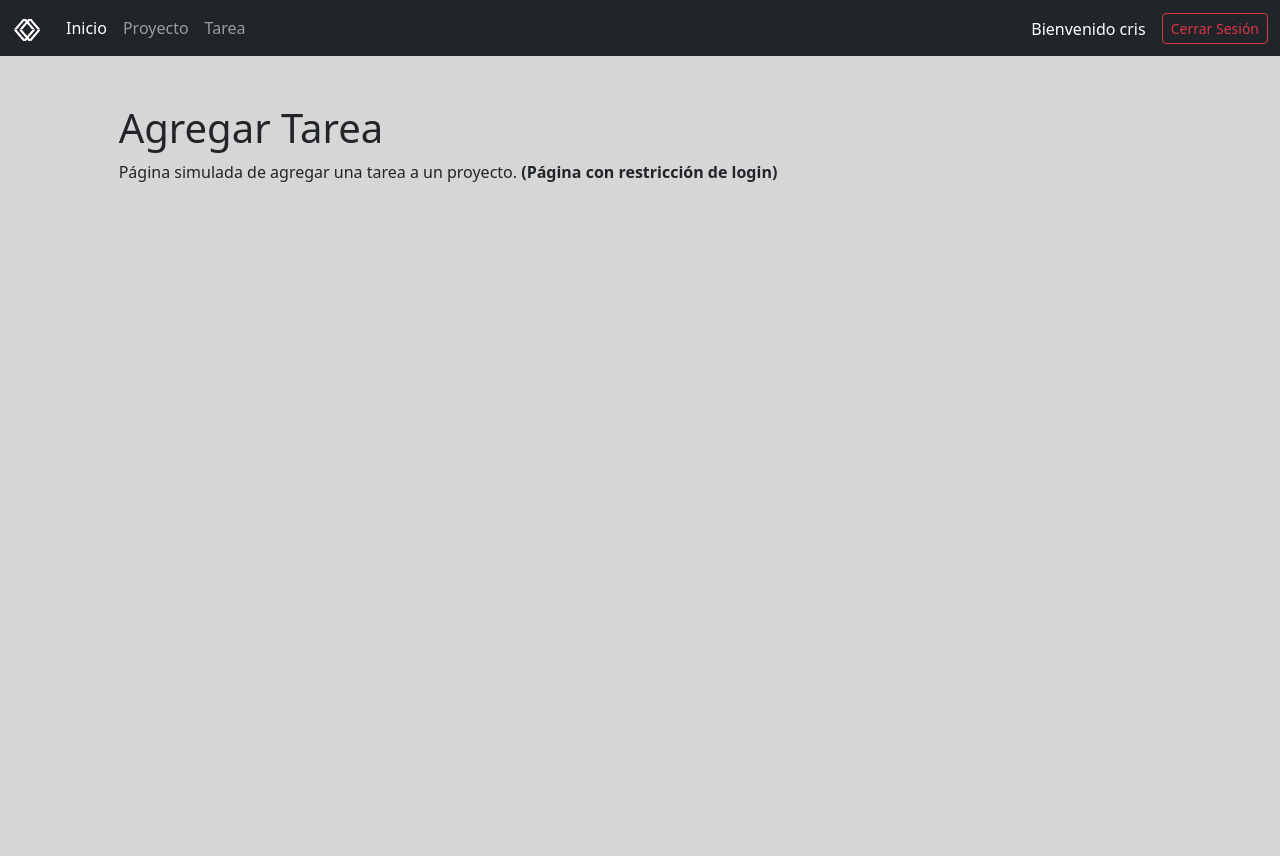
After one commit to crispro1987/abp_django_6, a Django app: page /task in a window 1280 px wide. The commit adds this page. Run offline with Django 5.2, Linux system fonts and the light colour scheme; a user stored in the database is signed in; some libraries are stand-ins or nearby versions.

Commit message:
Ultimos detalles

```diff
--- a/abp6/abp6/settings.py
+++ b/abp6/abp6/settings.py
@@ -120,3 +120,7 @@ STATIC_URL = 'static/'
 
 STATICFILES_DIRS = [BASE_DIR / 'static']
 STATIC_ROOT = BASE_DIR / 'staticfiles'
+
+LOGIN_URL = 'login'
+LOGIN_REDIRECT_URL = 'pagina_inicio'
+LOGOUT_REDIRECT_URL = 'pagina_inicio'
--- a/abp6/app/templates/base.html
+++ b/abp6/app/templates/base.html
@@ -13,11 +13,12 @@
 </head>
 
 <body>
-    <nav class="navbar navbar-expand-lg bg-body-tertiary">
+    {% if request.path != '/login' and request.path != '/register' %}
+    <nav class="navbar bg-dark navbar-expand-lg" data-bs-theme="dark">
         <div class="container-fluid">
 
             <a class="navbar-brand" href="#">
-                <img src="{% static 'img/pato.jpg' %}" alt="Bootstrap" width="30" height="24">
+                <img src="{% static 'img/logo.png' %}" alt="Bootstrap" width="30" height="24">
             </a>
 
             <button class="navbar-toggler" type="button" data-bs-toggle="collapse"
@@ -32,39 +33,41 @@
                     <li class="nav-item">
                         <a class="nav-link active" aria-current="page" href="{% url 'pagina_inicio' %}">Inicio</a>
                     </li>
-
+                    {% if user.is_authenticated %}
                     <li class="nav-item">
-                        <a class="nav-link" href="#">Productos</a>
+                        <a class="nav-link" href="{% url 'agregar_proyecto' %}">Proyecto</a>
                     </li>
                     <li class="nav-item">
-                        <a class="nav-link" href="#">Prueba</a>
+                        <a class="nav-link" href="{% url 'agregar_tarea' %}">Tarea</a>
                     </li>
-                    <li class="nav-item">
-                        <a class="nav-link" href="#">Formulario</a>
-                    </li>
+                    {% endif %}
                 </ul>
                 <div class="d-flex">
                     {% if user.is_authenticated %}
-                            <h6>Bienvenido {{ user.username }}</h6>
+                            <span class="profile">Bienvenido {{ user.username }}</span>
                             <form action="{% url 'logout' %}" method="post">
                                 {% csrf_token %}
                                 <button type="submit" class="btn btn-outline-danger btn-sm">
-                                    Logout
+                                    Cerrar Sesión
                                 </button>
                             </form>
                         {% else %}
                             <h6>No has iniciado sesion</h6>
-                            <a class="btn btn-outline-primary" href="{% url 'login' %}">Login</a>
+                            <a class="btn btn-outline-primary" href="{% url 'login' %}">Iniciar Sesión</a>
                         {% endif %}
                 </div>
             </div>
         </div>
     </nav>
+    {% endif %}
 
-    <div class="container-fluid">
-        <div id="ww_9932dbf915840" v='1.3' loc='id' a='{"t":"ticker","lang":"es","sl_lpl":1,"ids":["wl2784"],"font":"Arial","sl_ics":"one_a","sl_sot":"celsius","cl_bkg":"image","cl_font":"#FFFFFF","cl_cloud":"#FFFFFF","cl_persp":"#81D4FA","cl_sun":"#FFC107","cl_moon":"#FFC107","cl_thund":"#FF5722"}'>Más previsiones: <a href="https://tiempolargo.com/santiago_de_chile_tiempo_25_dias/" id="ww_9932dbf915840_u" target="_blank">Temperatura Santiago</a></div><script async src="https://app3.weatherwidget.org/js/?id=ww_9932dbf915840"></script>
+    <div class="container-fluid vh-100">
         {% block content %}
         <div class="row justify-content-center">
+            {% if user.is_authenticated %}
+            <div class="col-10 mt-5 mb-2">
+                <h1>Gestor de proyectos</h1>
+            </div>
             <div class="col-10">
                 <div class="accordion" id="accordionExample">
                     {%for proj in projects%}
@@ -98,16 +101,26 @@
                 {% endif %}
             </div>
         </div>
+        {% if not forloop.last %}
         <hr>
+        {% endif %}
     {% empty %}
         <p>No hay tareas en este proyecto</p>
     {% endfor %}
 </div>
                         </div>
                     </div>
+                    {% empty %}
+                        <p>No tienes proyectos aún</p>
                     {% endfor %}
                 </div>
             </div>
+            {% else %}
+            <div class="col-10 mt-5 mb-2">
+                <h1>Bienvenido al gestor de proyectos</h1>
+                <p>Inicia sesión para administrar tus proyectos y tareas de manera eficiente.</p>
+            </div>
+            {% endif %}
         </div>
         {% endblock %}
     </div>
--- /dev/null
+++ b/abp6/app/templates/task.html
@@ -0,0 +1,12 @@
+{% extends 'base.html' %}
+
+{% block title %}Tarea{% endblock %}
+
+{% block content %}
+<div class="row justify-content-center">
+    <div class="col-10 mt-5 mb-2">
+        <h1>Agregar Tarea</h1>
+        <p>Página simulada de agregar una tarea a un proyecto. <strong>(Página con restricción de login)</strong></p>
+    </div>
+</div>
+{% endblock %}
--- a/abp6/app/urls.py
+++ b/abp6/app/urls.py
@@ -1,5 +1,5 @@
 from django.urls import path
-from .views import home, login_view, logout_view, register_view
+from .views import home, login_view, logout_view, register_view, project_view, task_view
 #from django.conf.urls import handler404
 
 urlpatterns = [
@@ -7,7 +7,9 @@ urlpatterns = [
     path('login',login_view, name="login"),
     path("register",register_view, name="register_form"),
     path('logout', logout_view, name="logout"),
+    path('project', project_view, name="agregar_proyecto"),
+    path('task', task_view, name="agregar_tarea"),
 ]
 
-#handler404 = 'app.views.error_404'
+handler404 = 'app.views.error_404'
 #handler403 = 'app.views.error_403'
--- a/abp6/app/views.py
+++ b/abp6/app/views.py
@@ -1,27 +1,41 @@
 from django.shortcuts import render, redirect
 from .forms import UserForm, RegisterForm
 from .models import Projects
-from django.contrib.auth.forms import AuthenticationForm
 from django.contrib.auth import authenticate, login, logout
+
+from django.contrib.auth.decorators import login_required
 
 # Create your views here.
 
 def home(request):
-    projects = Projects.objects.filter(user=request.user).prefetch_related('tareas')
+    if request.user.is_authenticated:
+        projects = Projects.objects.filter(user=request.user).prefetch_related('tareas')
+    else:
+        projects = Projects.objects.none()
 
     return render(request, 'base.html', {
         'projects': projects
     })
 
+
 def login_view(request):
     if request.method == 'POST':
-        form = AuthenticationForm(request, data=request.POST)
+        form = UserForm(request.POST)
+
         if form.is_valid():
-            user = form.get_user()
-            login(request, user)
-            return redirect('pagina_inicio')
+            username = form.cleaned_data['username']
+            password = form.cleaned_data['password']
+
+            user = authenticate(request, username=username, password=password)
+
+            if user is not None:
+                login(request, user)
+                return redirect('pagina_inicio')
+            else:
+                form.add_error(None, 'Usuario o contraseña incorrectos')
+
     else:
-        form = AuthenticationForm()
+        form = UserForm()
 
     return render(request, 'login.html', {'form': form})
 
@@ -40,3 +54,14 @@ def register_view(request):
         form = RegisterForm()
 
     return render(request, "register.html",{"form":form})
+
+def error_404(request):
+    return render(request, '404.html', status=404)
+
+@login_required
+def project_view(request):
+    return render(request, 'project.html')
+
+@login_required
+def task_view(request):
+    return render(request, 'task.html')
--- /dev/null
+++ b/abp6/static/css/style.css
@@ -0,0 +1,9 @@
+body {
+    background-color: #d6d6d6 !important;
+}
+
+.profile{
+    color:white;
+    margin-top:.3em;
+    margin-right: 1em;
+}
```
Also changed, not shown: abp6/app/forms.py (+37 -5 lines), abp6/app/templates/404.html (added, +15 -0 lines), abp6/app/templates/login.html (+27 -11 lines), abp6/app/templates/project.html (added, +12 -0 lines), abp6/app/templates/register.html (+20 -17 lines), abp6/db.sqlite3, abp6/static/img/logo.png (added).
